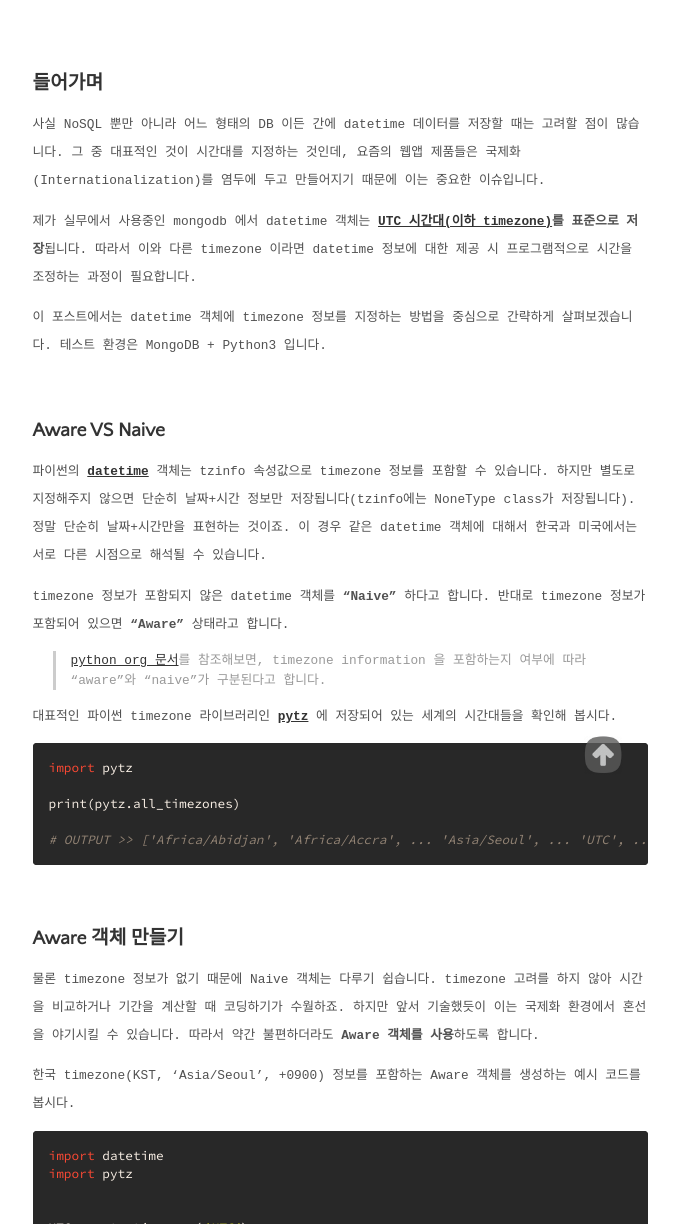
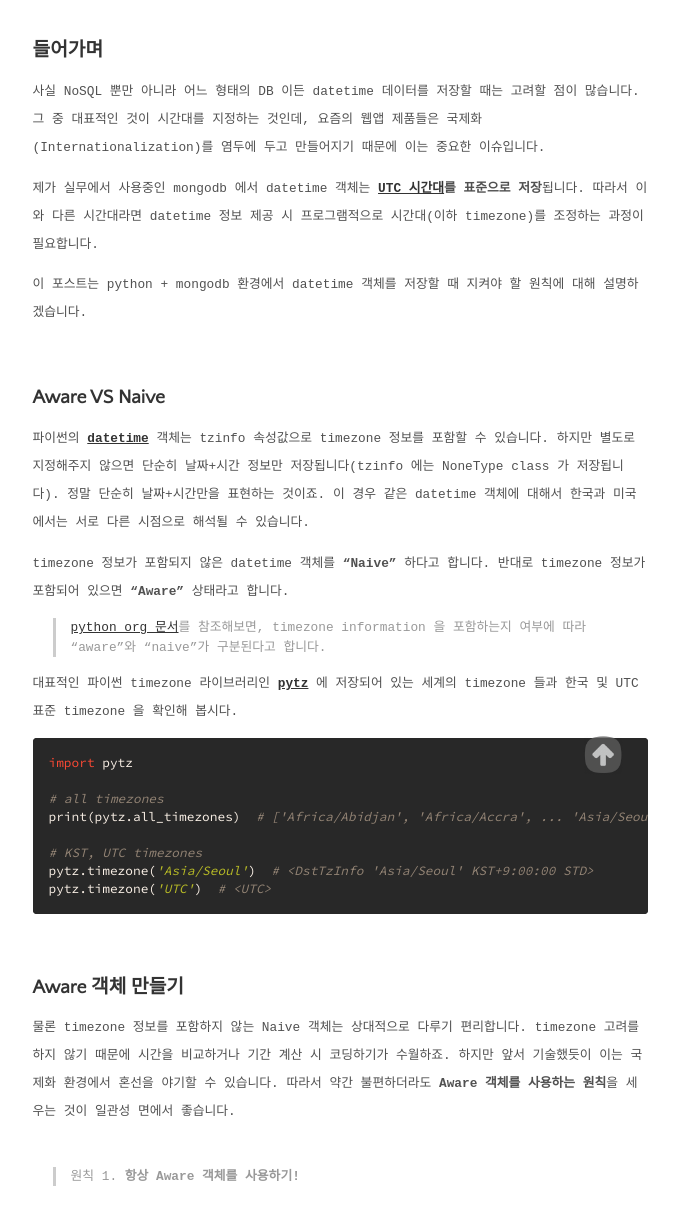
Before and after one commit to daesungRa/namu, a Jekyll site: the page built from _posts/solving-problem/2021-03-21-save-datetime-to-mongodb.markdown, in a window 1280 px wide and 1400 px high, scrolled down 514 px, cut to the strip 176-1400 px from the top of the window. Shown: the whole strip, without its empty margins (300-979 px from the left). Built offline with Jekyll 4.4.1, drawn with Linux system fonts in a browser that asks for light colours; some web fonts are replaced; some of the changed text lies outside the part shown.

Commit message:
post: Add contents to mongodb

````diff
--- a/_posts/solving-problem/2021-03-21-save-datetime-to-mongodb.markdown
+++ b/_posts/solving-problem/2021-03-21-save-datetime-to-mongodb.markdown
@@ -1,5 +1,5 @@
 ---
-title:  "MongoDB에 datetime형 데이터를 저장할 때"
+title:  "MongoDB 에 datetime 객체를 저장할 때"
 created:   2021-03-21 17:04:25 +0900
 updated:   2021-03-30 01:25:31 +0900
 author: namu
@@ -14,23 +14,22 @@
 <br>
 ## 들어가며
 
-사실 NoSQL 뿐만 아니라 어느 형태의 DB 이든 간에 datetime 데이터를 저장할 때는 고려할 점이 많습니다.
+사실 NoSQL 뿐만 아니라 어느 형태의 DB 이든 datetime 데이터를 저장할 때는 고려할 점이 많습니다.
 그 중 대표적인 것이 시간대를 지정하는 것인데,
 요즘의 웹앱 제품들은 국제화(Internationalization)를 염두에 두고 만들어지기 때문에 이는 중요한 이슈입니다.
 
 제가 실무에서 사용중인 mongodb 에서 datetime 객체는
-**[UTC 시간대(이하 timezone)](https://www.timeanddate.com/time/aboututc.html)를 표준으로 저장**됩니다.
-따라서 이와 다른 timezone 이라면 datetime 정보에 대한 제공 시 프로그램적으로 시간을 조정하는 과정이 필요합니다.
+**[UTC 시간대](https://www.timeanddate.com/time/aboututc.html)를 표준으로 저장**됩니다.
+따라서 이와 다른 시간대라면 datetime 정보 제공 시 프로그램적으로 시간대(이하 timezone)를 조정하는 과정이 필요합니다.
 
-이 포스트에서는 datetime 객체에 timezone 정보를 지정하는 방법을 중심으로 간략하게 살펴보겠습니다.
-테스트 환경은 MongoDB + Python3 입니다.
+이 포스트는 python + mongodb 환경에서 datetime 객체를 저장할 때 지켜야 할 원칙에 대해 설명하겠습니다.
 
 <br>
 ## Aware VS Naive
 
 파이썬의 **[datetime](https://docs.python.org/3/library/datetime.html)** 객체는
 tzinfo 속성값으로 timezone 정보를 포함할 수 있습니다.
-하지만 별도로 지정해주지 않으면 단순히 날짜+시간 정보만 저장됩니다(tzinfo에는 NoneType class가 저장됩니다).
+하지만 별도로 지정해주지 않으면 단순히 날짜+시간 정보만 저장됩니다(tzinfo 에는 NoneType class 가 저장됩니다).
 정말 단순히 날짜+시간만을 표현하는 것이죠. 이 경우 같은 datetime 객체에 대해서 한국과 미국에서는 서로 다른 시점으로 해석될 수 있습니다.
 
 timezone 정보가 포함되지 않은 datetime 객체를 **"Naive"** 하다고 합니다.
@@ -39,23 +38,32 @@
 > [python org 문서](https://docs.python.org/3/library/datetime.html)를 참조해보면,
 >timezone information 을 포함하는지 여부에 따라 "aware"와 "naive"가 구분된다고 합니다.
 
-대표적인 파이썬 timezone 라이브러리인 **[pytz](https://pypi.org/project/pytz/)** 에 저장되어 있는 세계의 시간대들을 확인해 봅시다.
+대표적인 파이썬 timezone 라이브러리인 **[pytz](https://pypi.org/project/pytz/)** 에 저장되어 있는 세계의 timezone 들과
+한국 및 UTC 표준 timezone 을 확인해 봅시다.
 
 ```python
 import pytz
 
-print(pytz.all_timezones)
+# all timezones
+print(pytz.all_timezones)  # ['Africa/Abidjan', 'Africa/Accra', ... 'Asia/Seoul', ... 'UTC', ...]
 
-# OUTPUT >> ['Africa/Abidjan', 'Africa/Accra', ... 'Asia/Seoul', ... 'UTC', ...]
+# KST, UTC timezones
+pytz.timezone('Asia/Seoul')  # <DstTzInfo 'Asia/Seoul' KST+9:00:00 STD>
+pytz.timezone('UTC')  # <UTC>
 ```
 
 <br>
 ## Aware 객체 만들기
 
-물론 timezone 정보가 없기 때문에 Naive 객체는 다루기 쉽습니다.
-timezone 고려를 하지 않아 시간을 비교하거나 기간을 계산할 때 코딩하기가 수월하죠.
-하지만 앞서 기술했듯이 이는 국제화 환경에서 혼선을 야기시킬 수 있습니다. 따라서 약간 불편하더라도 **Aware 객체를 사용**하도록 합니다.
+물론 timezone 정보를 포함하지 않는 Naive 객체는 상대적으로 다루기 편리합니다.
+timezone 고려를 하지 않기 때문에 시간을 비교하거나 기간 계산 시 코딩하기가 수월하죠.
+하지만 앞서 기술했듯이 이는 국제화 환경에서 혼선을 야기할 수 있습니다.
+따라서 약간 불편하더라도 **Aware 객체를 사용하는 원칙**을 세우는 것이 일관성 면에서 좋습니다.
+<br><br>
 
+> 원칙 1. **항상 Aware 객체를 사용하기!**
+
+<br>
 한국 timezone(KST, 'Asia/Seoul', +0900) 정보를 포함하는 Aware 객체를 생성하는 예시 코드를 봅시다.
 
 ```python
@@ -72,5 +80,80 @@
 dt_aware_utc = dt_aware_kst.astimezone(tz=UTC)  # datetime.datetime(2021, 3, 29, 15, 0, tzinfo=<UTC>)
 ```
 
+```dt_```로 시작하는 세 변수는 모두 동일한 시점입니다.
+하지만 ```dt_naive``` 변수는 단순히 날짜+시간 정보만 포함하고 나머지 두 변수는 timezone 까지 지정되어 있습니다.
+이처럼 datetime 의 astimezone 메서드를 통해 tzinfo 를 설정할 수 있습니다.
+
+그런데 ```dt_aware_kst```와 ```dt_aware_utc```의 차이를 주목해 보세요. 서로 나타내는 날짜와 시간이 다릅니다.
+하지만 개발자는 datetime 객체에 포함된 tzinfo 를 통해 각각 한국 timezone 과 UTC 표준 timezone 이라는 사실을 알 수 있습니다.
+이 정보를 활용해 둘이 같은 시점이라는 사실도 도출해낼 수 있겠죠.
+
+> [datetime.astimezone](https://docs.python.org/3/library/datetime.html#datetime.datetime.astimezone)
+>> astimezone(tz=None) 메서드는 datetime 객체에 timezone 정보가 없다면 입력된 tz 정보를 tzinfo 에 저장하여 반환하고,
+>> 있다면 timezone 간의 차이만큼 날짜 및 시간을 조정하여 새로운 tzinfo 와 함께 반환합니다.
+
+> [datetime.replace](https://docs.python.org/3/library/datetime.html#datetime.datetime.replace)
+>> replace(tzinfo=None) 메서드는 날짜 및 시간을 조정하지 않고 tzinfo 만 채워줍니다.
+>> 만약 None 을 넣는다면 datetime 객체에서 tzinfo 를 제거하는 효과가 있습니다.
+
 <br>
-## datetime 객체를 mongodb 에 저장하기
+## Aware 객체를 mongodb 에 저장하기
+
+aware 객체가 mongodb 에 저장될 때는 항상 UTC 를 기준으로 저장됩니다.
+따라서 만약 투입되는 datetime 객체가 KST timezone 이라면 UTC timezone 으로 조정됩니다.
+
+```python
+import datetime
+import pytz
+import pymongo
+
+
+KST = pytz.timezone('Asia/Seoul')
+
+# Create test collection
+CLIENT = pymongo.MongoClient("mongodb://localhost:27017/")
+TEST_DB = CLIENT.test
+TEST_COLLECTION = pymongo.collection.Collection(database=TEST_DB, name='test')
+
+
+# New document
+naive_now = datetime.datetime.now()  # datetime.datetime(2021, 3, 30, 0, 0)
+kst_now = naive_now.astimezone(tz=KST)  # datetime.datetime(2021, 3, 30, 0, 0, tzinfo=<DstTzInfo 'Asia/Seoul' KST+9:00:00 STD>)
+naive_doc = {'text': "I'm naive!", 'dt': naive_now}
+kst_doc = {'text': "I'm kst!", 'dt': kst_now}
+
+# Save document
+naive_id = TEST_COLLECTION.insert_one(naive_doc).inserted_id  # ObjectId('6061e43ff5c0b80d7f0a8583')
+kst_id = TEST_COLLECTION.insert_one(kst_doc).inserted_id  # another id
+
+# Check document
+print(TEST_COLLECTION.find_one({'_id': naive_id})['dt'])  # 2021-03-30 00:00:00
+print(TEST_COLLECTION.find_one({'_id': kst_id})['dt'])  # 2021-03-29 15:00:00
+```
+
+자, ```Check document``` 파트의 출력 결과를 보세요.
+분명 같은 날짜+시간을 나타내는 naive 와 aware 객체를 mongodb 에 저장했지만,
+저장된 결과를 불러오니 차이가 발생했습니다.
+
+위에서 살펴본 ```.astimezone(tz=UTC)``` 의 결과와 같지 않나요?
+이는 insert 과정에서 KST aware 객체는 UTC timezone 으로 자동변환되기 때문입니다.
+이것을 그대로 find 하는 과정에서 변환된 날짜+시간만이 출력됩니다.
+<br><br>
+
+> 원칙 2. **mongodb 에는 항상 UTC aware 객체가 저장된다!**
+
+<br>
+사실 이것은 원칙이라기보다는 mongodb 자체의 스펙입니다.
+[공식 문서](https://docs.mongodb.com/manual/tutorial/model-time-data/)를 보면,
+**```MongoDB stores times in UTC by default```** 라고 설명하고 있습니다.
+기본적으로 UTC 시간을 저장한다는 것이고, 뒤에 설명을 좀더 살펴보면 어떠한 local time representations 도 이 형식에 맞춰진다고 합니다.
+각 로컬 시간대 간의 차이는 application 사이드에서 계산하도록 권장하고 있습니다.
+
+이 원칙에 따르면 datetime 저장 시 aware document 를 사용하는 것이 의미상으로 맞습니다.
+왜냐하면 naive document 는 timezone 정보가 없어 아무런 조정 없이 mongodb 에 저장되고, 그것은 그대로 UTC 시간대로 취급되기 때문입니다.
+naive 를 조회한다면 application 측에서 시간대 변경로직을 진행하여,
+결국 출력되는 시간은 의도와는 다른 ```2021-03-30 9시```가 되어버리고 맙니다.
+
+<small>+) mongodb 구동 시
+[--timeStampFormat](https://docs.mongodb.com/manual/reference/program/mongos/#cmdoption-mongos-timestampformat)
+옵션을 사용해 시스템 로컬 시간대를 바라보도록 세팅할 수 있다고는 하나, 원칙 2에 위배되어 혼선을 야기하게 됩니다.</small>
````
